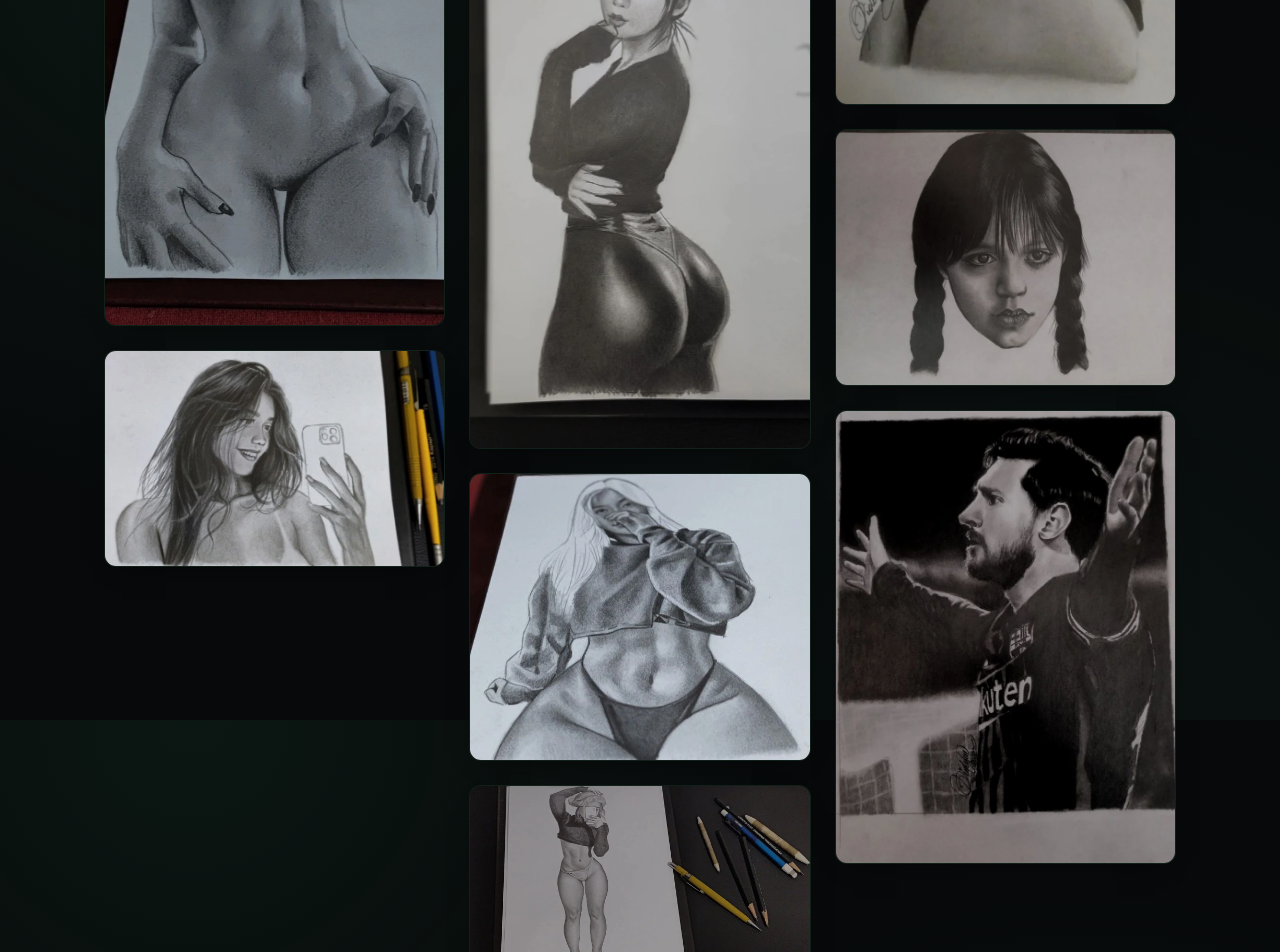
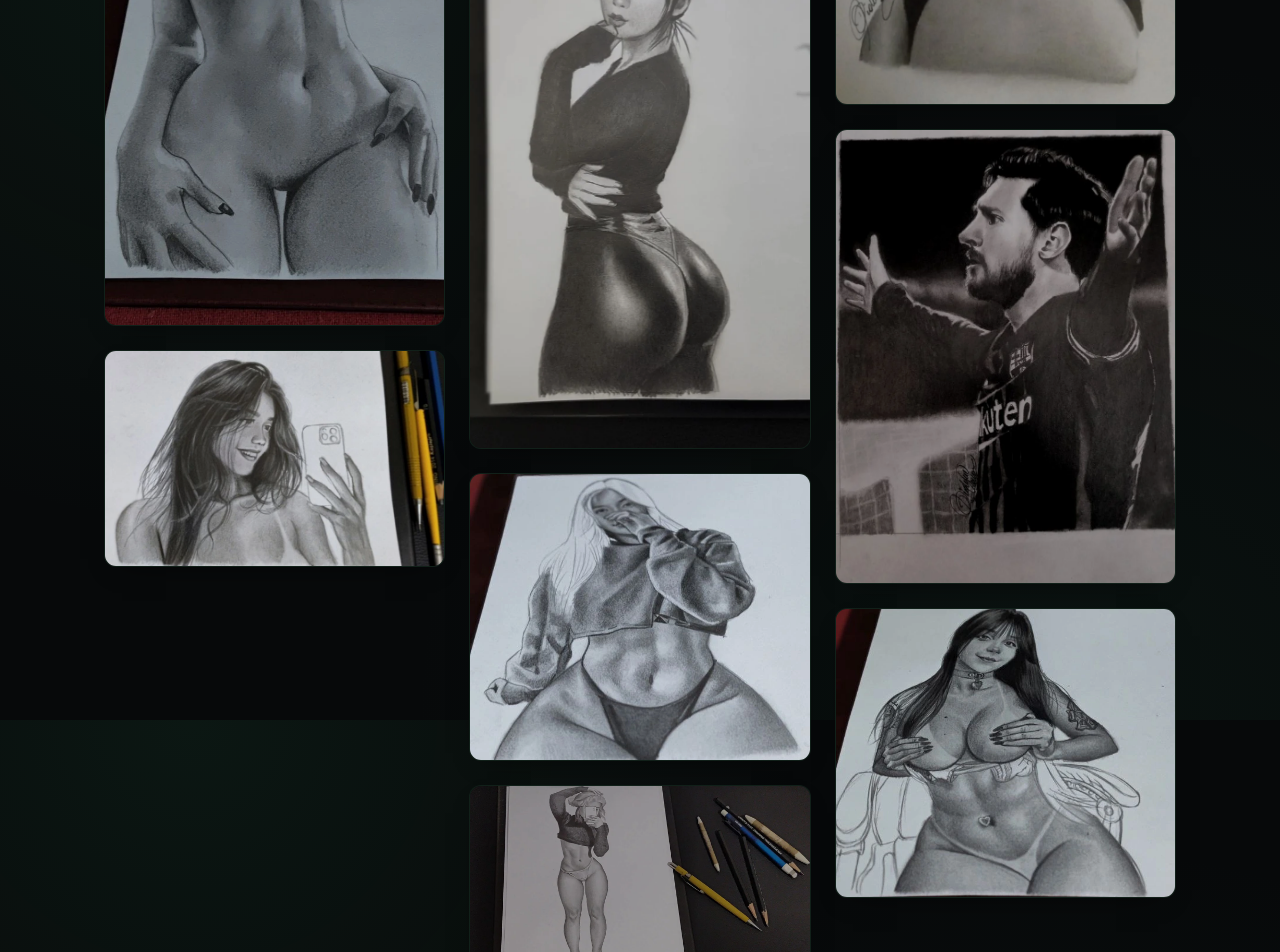
Before and after one commit to Diobegue/Galeria_diosArt, a Next.js app: page / in a window 1280 px wide. Shown: the part 2480-3432 px from the top of the page. Built offline with nearby package versions, Linux system fonts and the light colour scheme.

Commit message:
feat: Refactoring of image numbering

```diff
--- a/data/paintings.ts
+++ b/data/paintings.ts
@@ -122,18 +122,20 @@ export const paintings: Painting[] = [
     src: "/fotos/foto-17.webp",
     orientation: "square",
   },
-   {
-    id: "lapis",
-    title: "esboço",
-    src: "/fotos/foto-19.webp",
-    orientation: "square",
-  },
+
    {
     id: "lapis",
     title: "esboço",
     src: "/fotos/foto-20.webp",
     orientation: "square",
   },
+   {
+    id: "lapis",
+    title: "esboço",
+    src: "/fotos/foto-19.webp",
+    orientation: "portrait",
+  },
+
 
 
 ];
```
Also changed, not shown: public/fotos/foto-19.webp, public/fotos/foto12.webp (deleted).
